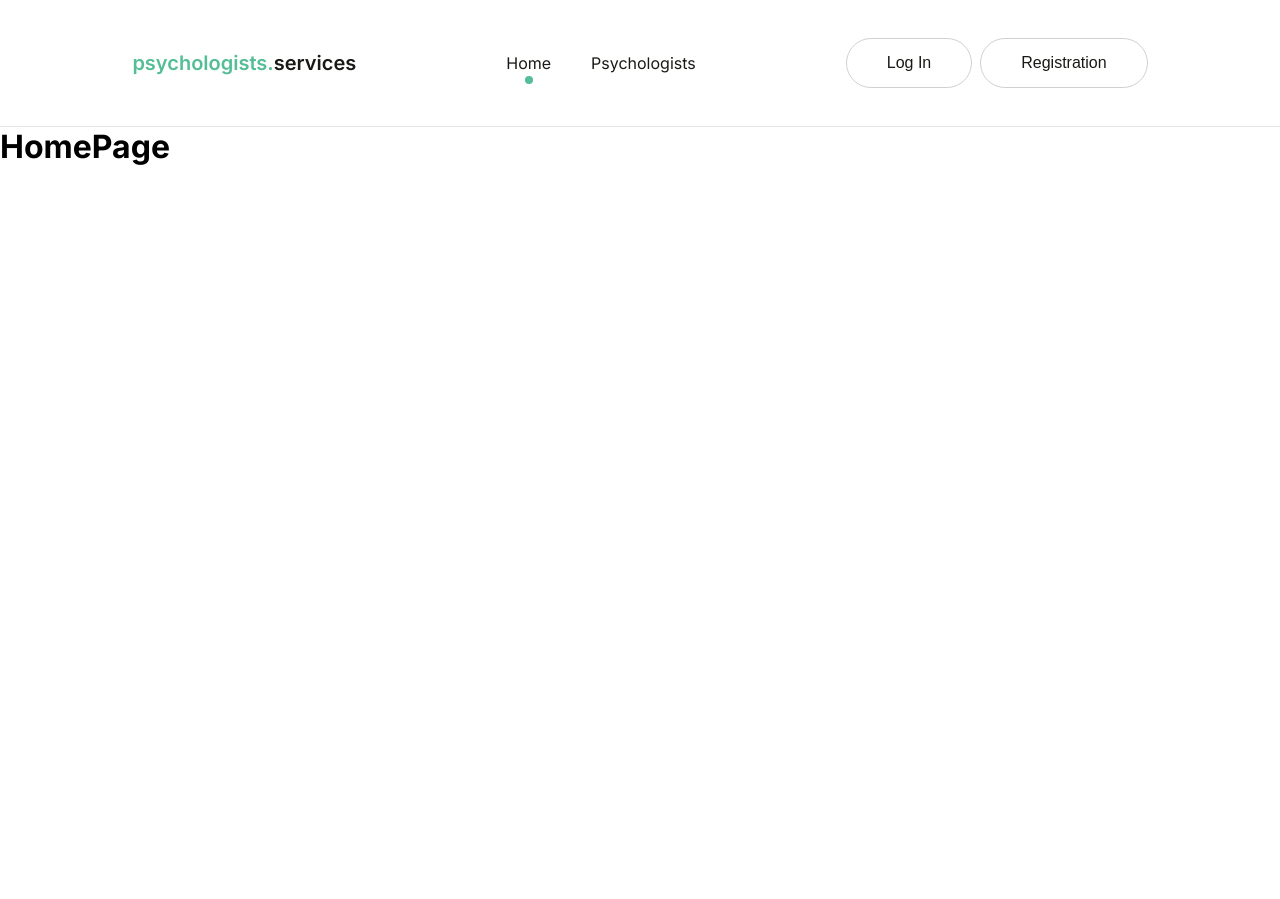
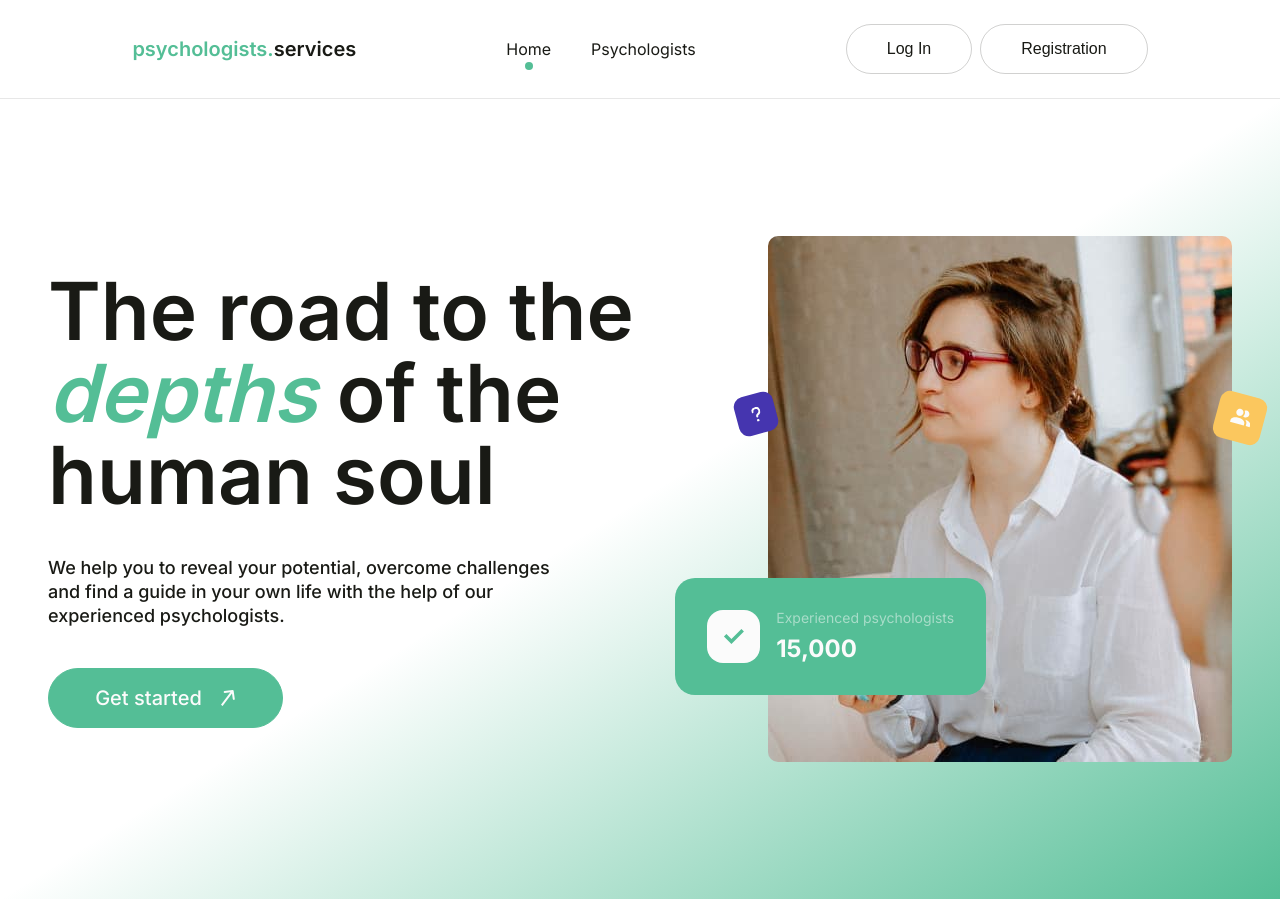
Before and after one commit to ValentinaHotsa/psychologists, a React (Create React App) app: page / in a window 1280 px wide. Before the commit the page ends 800 px from the top, so only its background shows below. Built offline with nearby package versions, Linux system fonts and the light colour scheme; no server answers.

Commit message:
styled home page

```diff
--- a/src/components/SharedLayout/SharedLayout.jsx
+++ b/src/components/SharedLayout/SharedLayout.jsx
@@ -4,7 +4,8 @@ import { useDispatch, useSelector } from "react-redux";
 import { Suspense } from "react";
 import {
   LogoContainer,
-  Container,
+  Header,
+  ContainerPage,
   ButtonContainer,
   ButtonLog,
   UserContainer,
@@ -43,8 +44,8 @@ const SharedLayout = () => {
   };
 
   return (
-    <Container>
-      <header>
+    <ContainerPage>
+      <Header>
         <LogoContainer>
           <Link to="/">
             <span>psychologists.</span>services
@@ -76,7 +77,7 @@ const SharedLayout = () => {
             </ButtonContainer>
           )}
         </div>
-      </header>
+      </Header>
       <main>
         <Suspense fallback={<div>Loading...</div>}>
           <Outlet />
@@ -94,7 +95,7 @@ const SharedLayout = () => {
           <RegistrationForm onSuccess={closeModal} />
         </Modal>
       )}
-    </Container>
+    </ContainerPage>
   );
 };
 
--- a/src/components/SharedLayout/SharedLayoutStyles.jsx
+++ b/src/components/SharedLayout/SharedLayoutStyles.jsx
@@ -1,17 +1,24 @@
 import styled from "@emotion/styled";
 import { theme } from "../../styles/root";
 
-export const Container = styled.div`
-  header {
+export const ContainerPage = styled.div`
+  // margin-left: auto;
+  // margin-right: auto;
+  // padding-left: 15px;
+  // padding-right: 15px;
+  // max-width: 1440px;
+  // min-width: 320px;
+`;
+export const Header = styled.header`
   display: flex;
   flex-direction: row;
   gap: 150px;
   border-bottom: 1px solid rgba(25, 26, 21, 0.1);
   align-items: center;
   justify-content: center;
-    padding-top: 38px;
-    padding-bottom: 38px;
-  }
+  padding-top: 24px;
+  padding-bottom: 24px;
+
   nav {
     display: flex;
     flex-direction: row;
--- /dev/null
+++ b/src/components/home/Home.jsx
@@ -0,0 +1,64 @@
+import {
+  HomeContainer,
+  LeftWrap,
+  RightWrap,
+  IconQuestion,
+  IconUsers,
+  ButtonStart,
+  BoxContainer,
+  WhiteBox,
+  TextWrap,
+} from "./HomeStyles";
+
+import svg from "../../assets/icons.svg";
+import { Link } from "react-router-dom";
+
+const Home = () => {
+  return (
+    <HomeContainer>
+      <LeftWrap>
+        <h1>
+          The road to the <span>depths</span> of the human soul
+        </h1>
+        <h3>
+          We help you to reveal your potential, overcome challenges and find a
+          guide in your own life with the help of our experienced psychologists.
+        </h3>
+        <Link to="/psychologists">
+          <ButtonStart>
+            Get started
+            <svg>
+              <use href={`${svg}#icon-arrow`} />
+            </svg>
+          </ButtonStart>
+        </Link>
+      </LeftWrap>
+      <RightWrap>
+        <IconQuestion>
+          <svg>
+            <use href={`${svg}#icon-question`} />
+          </svg>
+        </IconQuestion>
+        <IconUsers>
+          <svg>
+            <use href={`${svg}#icon-users`} />
+          </svg>
+        </IconUsers>
+
+        <BoxContainer>
+          <WhiteBox>
+            <svg>
+              <use href={`${svg}#icon-check`} />
+            </svg>
+          </WhiteBox>
+          <TextWrap>
+            <h3>Experienced psychologists</h3>
+            <span>15,000</span>
+          </TextWrap>
+        </BoxContainer>
+      </RightWrap>
+    </HomeContainer>
+  );
+};
+
+export default Home;
--- /dev/null
+++ b/src/components/home/HomeStyles.jsx
@@ -0,0 +1,206 @@
+import styled from "@emotion/styled";
+import { theme } from "../../styles/root";
+import imgHero from "../../assets/hero@1x.jpg";
+import imgHero2x from "../../assets/hero@2x.jpg";
+
+export const HomeContainer = styled.section`
+  flex-grow: 1;
+  display: flex;
+  flex-direction: column;
+  justify-content: center;
+  align-items: center;
+  gap: 80px;
+  margin: 0 auto;
+  padding-left: 16px;
+  padding-right: 16px;
+
+  position: relative;
+  background: linear-gradient(
+    to top left,
+    ${theme.colors.green},
+    rgba(25, 26, 21, 0) 50%
+  );
+  min-height: 100vh;
+  @media screen and (min-width: ${theme.breakpoint.tablet}) {
+    flex-direction: row;
+    gap: 125px;
+  }
+`;
+
+export const LeftWrap = styled.div`
+  max-width: 595px;
+  display: flex;
+  flex-direction: column;
+  gap: 40px;
+
+  h1 {
+    font-size: 50px;
+    font-weight: 600;
+  }
+  span {
+    color: ${theme.colors.green};
+    font-style: italic;
+  }
+
+  h3 {
+    max-width: 510px;
+    font-size: 18px;
+    font-weight: 500;
+    line-height: 24px;
+  }
+  @media screen and (min-width: ${theme.breakpoint.tablet}) {
+    h1 {
+      font-size: 80px;
+      line-height: 82px;
+    }
+  }
+`;
+
+export const RightWrap = styled.div`
+  position: relative;
+  background-image: url(${imgHero});
+  box-sizing: border-box;
+  background-repeat: no-repeat;
+  background-position: center bottom;
+  background-size: cover;
+  width: 100%;
+  max-width: 464px;
+  height: 526px;
+  border-radius: 10px;
+
+  @media (min-device-pixel-ratio: 2),
+    (-webkit-min-device-pixel-ratio: 2),
+    (min-resolution: 192dpi),
+    (min-resolution: 2dppx) {
+    background-image: url(${imgHero2x});
+  }
+`;
+
+export const IconQuestion = styled.div`
+  position: absolute;
+  width: 40px;
+  height: 40px;
+  transform: rotate(-15deg);
+  border-radius: 10px;
+  background: rgb(69, 53, 175);
+  display: flex;
+  justify-content: center;
+  align-items: center;
+  top: 30%;
+  left: -7%;
+
+  svg {
+    width: 9px;
+    height: 15px;
+    fill: ${theme.colors.white};
+  }
+  @media screen and (max-width: ${theme.breakpoint.tablet}) {
+    left: 0%;
+  }
+`;
+
+export const IconUsers = styled.div`
+  position: absolute;
+  width: 48px;
+  height: 48px;
+  transform: rotate(15deg);
+  border-radius: 10px;
+  background: rgb(251, 199, 94);
+  display: flex;
+  justify-content: center;
+  align-items: center;
+  right: -7%;
+  top: 30%;
+  svg {
+    width: 20px;
+    height: 20px;
+    fill: ${theme.colors.white};
+    transform: rotate(-15deg);
+  }
+
+  @media screen and (max-width: ${theme.breakpoint.tablet}) {
+    right: 0%;
+  }
+`;
+
+export const ImgThumb = styled.div``;
+
+export const ButtonStart = styled.div`
+  color: ${theme.colors.white};
+  width: 235px;
+  height: 60px;
+  font-size: 20px;
+  font-weight: 500;
+  line-height: 24px;
+  background-color: ${theme.colors.green};
+  border-radius: 30px;
+  border: 1px solid ${theme.colors.green};
+  justify-content: center;
+  align-items: center;
+  display: flex;
+  gap: 18px;
+  transition: background-color 0.3s ease;
+
+  &:hover {
+    background: rgb(54, 163, 121);
+  }
+  svg {
+    width: 16px;
+    height: 16px;
+    fill: ${theme.colors.white};
+  }
+`;
+
+export const BoxContainer = styled.div`
+  position: absolute;
+  top: 65%;
+  left: -20%;
+  background-color: ${theme.colors.green};
+  border-radius: 20px;
+  display: flex;
+  flex-direction: row;
+  gap: 16px;
+  max-width: 311px;
+  width: 100%;
+  max-height: 118px;
+  padding: 32px;
+  justify-content: center;
+  align-items: center;
+  @media screen and (max-width: ${theme.breakpoint.tablet}) {
+    left: 0%;
+  }
+`;
+
+export const WhiteBox = styled.div`
+  background-color: ${theme.colors.white};
+  border-radius: 16px;
+  width: 53px;
+  height: 53px;
+  display: flex;
+  justify-content: center;
+  align-items: center;
+  svg {
+    width: 22px;
+    height: 15px;
+    fill: ${theme.colors.green};
+  }
+`;
+
+export const TextWrap = styled.div`
+  display: flex;
+  flex-direction: column;
+  gap: 8px;
+  h3 {
+    color: rgba(251, 251, 251, 0.5);
+    font-size: 14px;
+    line-height: 1.2;
+    font-weight: 400;
+  }
+  span {
+    color: ${theme.colors.white};
+    font-size: 24px;
+    font-weight: 700;
+    line-height: 29px;
+    line-height: 1.2;
+  }
+`;
--- a/src/index.css
+++ b/src/index.css
@@ -7,6 +7,7 @@
 body {
   margin: 0;
   font-family: "Inter", sans-serif;
+  color: #191a15;
   font-weight: 400;
   font-style: normal;
   width: 100%;
@@ -39,6 +40,8 @@ ul {
 }
 img {
   display: block;
+  max-width: 100%;
+  height: auto;
 }
 button {
   cursor: pointer;
--- a/src/pages/HomePage.jsx
+++ b/src/pages/HomePage.jsx
@@ -1,18 +1,12 @@
 import { useState } from "react";
-import Modal from "../components/modal/Modal";
-import { LoginForm } from "../components/auth/login/LoginForm";
-import RegistrationForm from "../components/auth/registration/RegistrationForm";
+import Home from "../components/home/Home";
 
 const HomePage = () => {
   const [isOpen, setIsOpen] = useState(false);
   const toggleModal = () => {
     setIsOpen(!isOpen);
   };
-  return (
-    <div>
-      <h1>HomePage</h1>
-    </div>
-  );
+  return <Home />;
 };
 
 export default HomePage;
```
Also changed, not shown: src/assets/hero@1x.jpg (added), src/assets/hero@2x.jpg (added). Lines whose indentation alone changed are shown as unchanged.
